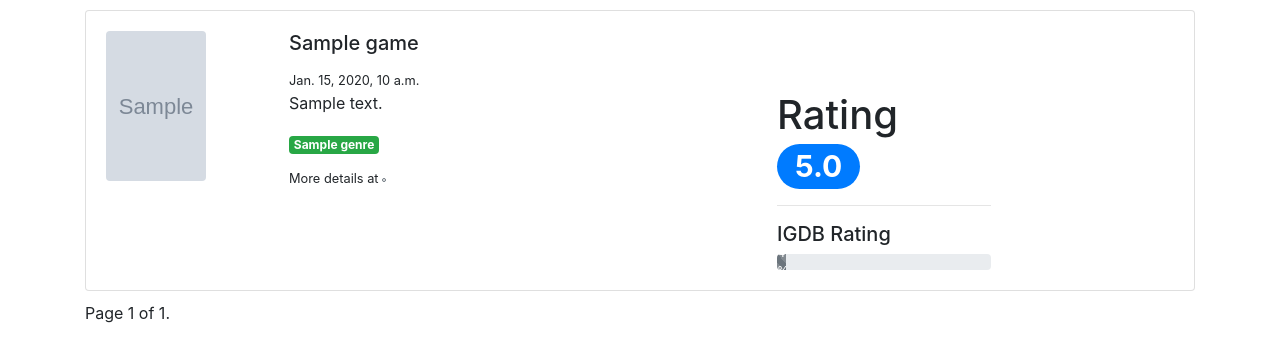
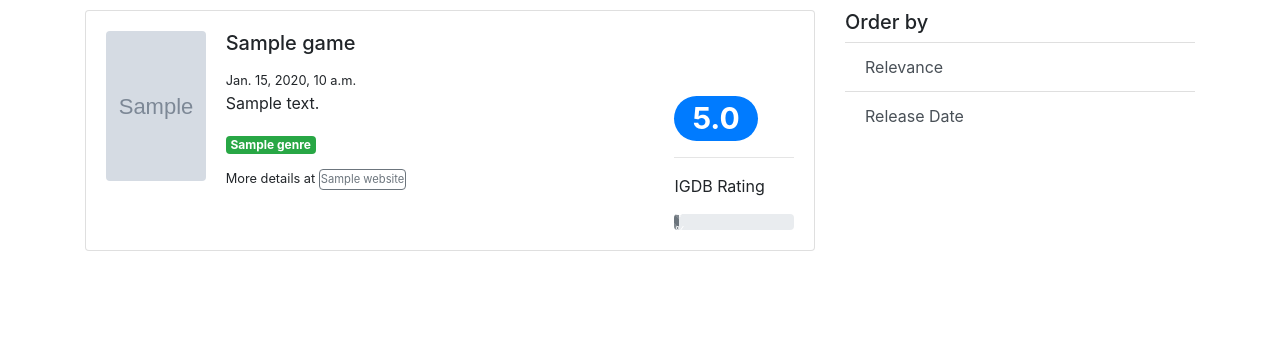
Before and after one commit to cansarigol/game-chats, a Django app: template templates/home/games_list.html in a window 1280 px wide. Shown: the part 60-422 px from the top of the page. Run offline with Django 3.2, Linux system fonts and the light colour scheme; the template is opened without the code that fills it: most values are stand-ins (such as "Sample title", 1, 10 or a date in 2020); grey boxes marked "Sample" are stand-in pictures; some libraries are stand-ins or nearby versions.

Commit message:
little touches

```diff
--- a/assets/global.js
+++ b/assets/global.js
@@ -1,3 +1,17 @@
 $(function () {
     $('[data-toggle="tooltip"]').tooltip()
   })
+
+  $(window).ready(function(){
+    // const is_navside_open = $.cookie("is_navside_open");
+    $('form').not('.modalform').submit(function(){
+        $("button[type=submit]",this).html('<i class="fa fa-refresh fa-spin"></i> ');
+        window.setTimeout(function() {
+            $(".loader").fadeIn("slow");
+        }, 500);
+
+    });
+    if (sessionStorage.scrollTop != "undefined") {
+        $('#mySidenav').scrollTop(sessionStorage.scrollTop);
+    }
+});
--- a/assets/style.css
+++ b/assets/style.css
@@ -15,3 +15,15 @@
     font-size: 0.7rem;
     padding: 1px;
 }
+
+.loader {
+    position: fixed;
+    left: 0px;
+    top: 0px;
+    width: 100%;
+    height: 100%;
+    z-index: 9999;
+    background: url('../static/img/loading.gif') 50% 50% no-repeat #d3d3d3;
+    opacity: .8;
+    display: none;
+}
--- a/templates/_base.html
+++ b/templates/_base.html
@@ -21,7 +21,7 @@
     {% block body %}{% endblock %}
 </div>
 
-
+<div class="loader"></div>
 {% include '_footer.html' %}
 
 {% compress js file base_js %}
--- a/templates/_customs/game_card.html
+++ b/templates/_customs/game_card.html
@@ -9,11 +9,11 @@
                                 {% static 'images/noimage.png' %}
                             {% endif %}" width=100 height=150 alt="{{ game.name }}">
             </div>
-            <div class="col-md-8 col-sm-8 col-xs-12">
+            <div class="col-md-10 col-sm-10 col-xs-12">
                 <h5 class="card-title text-left">{{ game.name }}</h5>
                 <small>{{ game.first_release_date }}</small>
                 <div class="row">
-                    <div class="col-md-8 col-sm-8 col-xs-12">
+                    <div class="col-md-9 col-sm-9 col-xs-12">
                         <p>{{ game.summary|truncatechars:100 }}</p>
                         <div>
                             {% for genre in game.genres_with_name %}
@@ -21,44 +21,29 @@
                             {% endfor %}
                         </div>
                         <div class="margin-top-10">
-                        <small>More details at
-                        {% for website in game.websites %}
-                            {% if website.category == 1001 %}
-                              <span><a class="btn btn-xs btn-outline-secondary  mini-link-button" href="{{ website.url }}" target="_blank">IGDB site</a></span>
-                            {% else %}
-                            <span><a class="btn btn-xs btn-outline-secondary mini-link-button" href="{{ website.url }}" target="_blank"></a>
-                                {% if website.category == 1 %}
-                                Official site
-                                {% endif %}
-                                {% if website.category == 5 %}
-                                Twitter
-                                {% endif %}
-                                {% if website.category == 6 %}
-                                Twitch
-                                {% endif %}
-                                {% if website.category == 9 %}
-                                Youtube
-                                {% endif %}
-                                {% if website.category == 13 %}
-                                Steam
-                                {% endif %}
+                            <small>More details at {% for website in game.websites %}
+                                {% if website.name %}
+                                <span>
+                                    <a class="btn btn-xs btn-outline-secondary mini-link-button" href="{{ website.url }}" target="_blank">
+                                        {{ website.name }}</a>
                                 </span>
+
                                 {% endif %}
                                 {% endfor %}
                             </small>
                         </div>
                     </div>
 
-                    <div class="col-md-4 col-sm-4 col-xs-12">
+                    <div class="col-md-3 col-sm-3 col-xs-12">
                         <div>
-                            <h1>Rating
+                            <h1>
                                 <span class="badge badge-pill badge-primary">5.0</span>
                             </h1>
                         </div>
                         <hr>
                         <div>
                             {% if game.rating > 0 %}
-                            <h5 >IGDB Rating</h5>
+                            <p>IGDB Rating</p>
                             <div class="progress" data-toggle="tooltip" data-placement="top" title="Count {{ game.rating_count }}">
                                 <div class="progress-bar progress-bar-striped bg-secondary" role="progressbar" style="width: {{ game.rating|floatformat }}%"
                                     aria-valuenow="25" aria-valuemin="0" aria-valuemax="100">{{ game.rating|floatformat }}%</div>
--- a/templates/_header.html
+++ b/templates/_header.html
@@ -10,9 +10,8 @@
           <ul class="navbar-nav">
            <!-- <li class="nav-item"> <a class="nav-link" href="{% url 'home:index' %}">Index</a></li> -->
 
-           <form class="form-inline my-2 my-lg-0" method="POST" action="{% url 'home:gameslist' %}">
-              {% csrf_token %}
-            <input class="form-control mr-sm-4" name="name" value="{{ q }}" type="search" placeholder="Search" aria-label="Search">
+           <form class="form-inline my-2 my-lg-0" method="GET" action="{% url 'home:gameslist' %}">
+            <input class="form-control mr-sm-4" name="q" value="{{ q }}" type="search" placeholder="Search" aria-label="Search">
           </form>
           </ul>
           <ul class="nav navbar-nav ml-auto">
--- a/templates/home/games_list.html
+++ b/templates/home/games_list.html
@@ -1,30 +1,24 @@
-{% extends "_base.html" %}
-{% block before_css_head %}
-    <title>Games List</title>
+{% extends "_base.html" %} {% block before_css_head %}
+<title>Games List</title>
+{% endblock %} {% block body %}
+<div class="row">
+    <div class="col-md-8 col-sm-8 col-xs-12">
+        {% for game in games_list %} {% include '_customs/game_card.html' with game=game %} {% endfor %}
+    </div>
+    <div class="col-md-4 col-sm-4 hidden-xs margin-vertical-10">
+        <h5>Order by</h5>
+        <div class="list-group list-group-flush">
+            <a href="?q={{ q }}&order=popularity:desc" class="list-group-item list-group-item-action
+            {% if order == 'popularity:desc' %} active {% endif %}">
+                Relevance
+            </a>
+            <a href="?q={{ q }}&order=date:desc" class="list-group-item list-group-item-action
+             {% if order == 'date:desc' %} active {% endif %}">
+                Release Date
+            </a>
+        </div>
+    </div>
+</div>
+</div>
+
 {% endblock %}
-{% block body %}
-<div class="row">
-    {% for game in games_list %}
-    <div class="col-12">
-        {% include '_customs/game_card.html' with game=game %}
-    </div>
-    {% endfor %}
-</div>
-<div class="pagination">
-        <span class="step-links">
-            {% if games_list.has_previous %}
-                <a href="?q={{q}}&page=1">&laquo; first</a>
-                <a href="?q={{q}}&page={{ games_list.previous_page_number }}">previous</a>
-            {% endif %}
-
-            <span class="current">
-                Page {{ games_list.number }} of {{ games_list.paginator.num_pages }}.
-            </span>
-
-            {% if games_list.has_next %}
-                <a href="?q={{q}}&page={{ games_list.next_page_number }}">next</a>
-                <a href="?q={{q}}&page={{ games_list.paginator.num_pages }}">last &raquo;</a>
-            {% endif %}
-        </span>
-    </div>
-{% endblock %}
```
Also changed, not shown: game_requests/adapter.py (+21 -8 lines), home/views.py (+11 -18 lines), .travis.yml, assets/images/loading.gif (added). Lines whose indentation alone changed are shown as unchanged.
